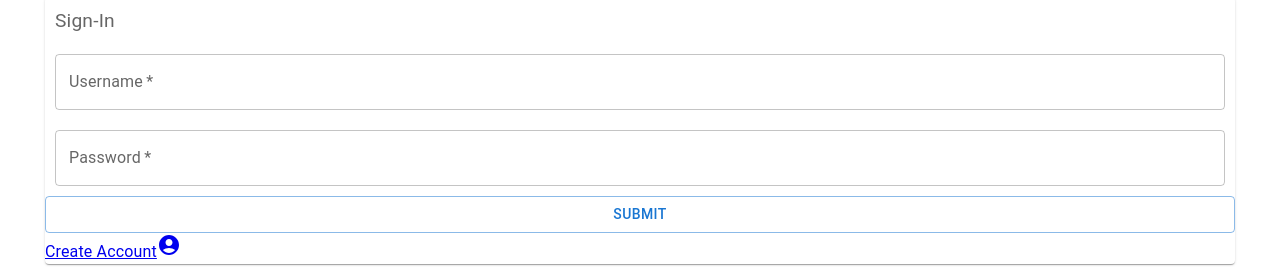
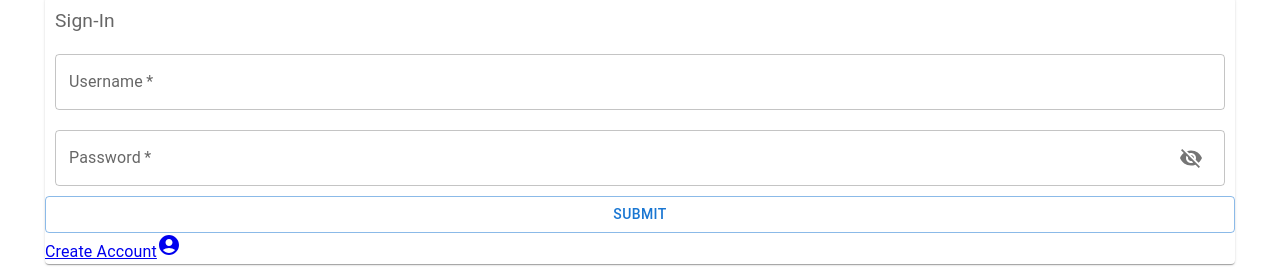
Before and after one commit to Secure-Chat/SecuriChat-Web-App, a React (Create React App) app: page / in a window 1280 px wide. Shown: the part 167-434 px from the top of the page. Built offline with nearby package versions, Linux system fonts and the light colour scheme; no server answers.

Commit message:
adds hide/show password functionality

```diff
--- a/src/components/login/Login.js
+++ b/src/components/login/Login.js
@@ -1,23 +1,24 @@
 // Imports
-import React from 'react';
-import { connect } from 'react-redux';
-import axios from 'axios';
-import base64 from 'base-64';
-import { getUserData } from '../middleware/dataStore';
+import React, { useState } from "react";
+import { connect } from "react-redux";
+import axios from "axios";
+import base64 from "base-64";
+import { getUserData } from "../middleware/dataStore";
 
 // Styles
-import './Login.scss';
-import { Button, FormLabel, Paper, TextField, Typography } from '@mui/material';
-import { makeStyles } from '@mui/styles';
-import { NavLink } from 'react-router-dom';
-import AccountCircleIcon from '@mui/icons-material/AccountCircle';
-import { fontFamily } from '@mui/system';
+import "./Login.scss";
+import { Button, FormLabel, Paper, TextField, Typography, IconButton, InputAdornment } from '@mui/material';
+import { makeStyles } from "@mui/styles";
+import { NavLink } from "react-router-dom";
+import AccountCircleIcon from "@mui/icons-material/AccountCircle";
+import VisibilityIcon from "@mui/icons-material/Visibility";
+import VisibilityOffIcon from "@mui/icons-material/VisibilityOff";
 
 // Components
 
 const useStyles = makeStyles({
   btn: {
-    color: 'red'
+    color: "",
   },
 });
 
@@ -30,19 +31,30 @@ const mapStateToProps = (state) => {
 };
 
 const mapDispatchToProps = (dispatch) => ({
-  signin: (response) => dispatch({ type: 'SIGN_IN', payload: response }),
-  setContacts: (payload) => dispatch({ type: 'SET_CONTACTS', payload }),
-  setMessageQueue: (payload) => dispatch({ type: 'SET_MESSAGEQUEUE', payload }),
+  signin: (response) => dispatch({ type: "SIGN_IN", payload: response }),
+  setContacts: (payload) => dispatch({ type: "SET_CONTACTS", payload }),
+  setMessageQueue: (payload) => dispatch({ type: "SET_MESSAGEQUEUE", payload }),
 });
 
 export default connect(
   mapStateToProps,
   mapDispatchToProps
 )(function Login(props) {
+  const [showPassword, setShowPassword] = useState(false);
+  const setPasswordIcon = showPassword ? <VisibilityIcon /> : <VisibilityOffIcon />
+
   const classes = useStyles();
 
   // const socket = useContext(SocketContext);
   const REACT_APP_DATABASE_URL = process.env.REACT_APP_DATABASE_URL;
+
+  const handleShowPassword = () => {
+    setShowPassword(!showPassword);
+  };
+
+  const handleMouseDownPassword = (e) => {
+    setShowPassword(!showPassword);
+  };
 
   const loginHandler = (e) => {
     e.preventDefault();
@@ -86,16 +98,43 @@ export default connect(
   return (
     <Paper>
       <Typography>
-        <div id='login-div'>
+        <div id="login-div">
           <form id="login-form" onSubmit={loginHandler}>
             <FormLabel id="label">Sign-In</FormLabel>
-            <TextField required className="login-field" label="Username" name="username" style={{ margin: '10px' }} />
-            <TextField required className="login-field" label="Password" type="password" name="password" style={{ margin: '10px' }} />
+            <TextField
+              required
+              className="login-field"
+              label="Username"
+              name="username"
+              style={{ margin: "10px" }}
+            />
+            <TextField
+              required
+              className="login-field"
+              label="Password"
+              name="password"
+              style={{ margin: "10px" }}
+              type={showPassword ? "text" : "password"}
+              onClick={handleShowPassword}
+              onMouseDown={handleMouseDownPassword}
+              InputProps={{
+                endAdornment: (
+                  <InputAdornment position="end">
+                    <IconButton
+                      onClick={handleShowPassword}
+                      onMouseDown={handleMouseDownPassword}
+                    >
+                      {setPasswordIcon}
+                    </IconButton>
+                  </InputAdornment>
+                ),
+              }}
+            />
             <Button className={classes.btn} variant="outlined" type="submit">
               Submit
             </Button>
           </form>
-          <div className='create-account-link'>
+          <div className="create-account-link">
             <NavLink to="/signup">
               Create Account
               <AccountCircleIcon />
```
